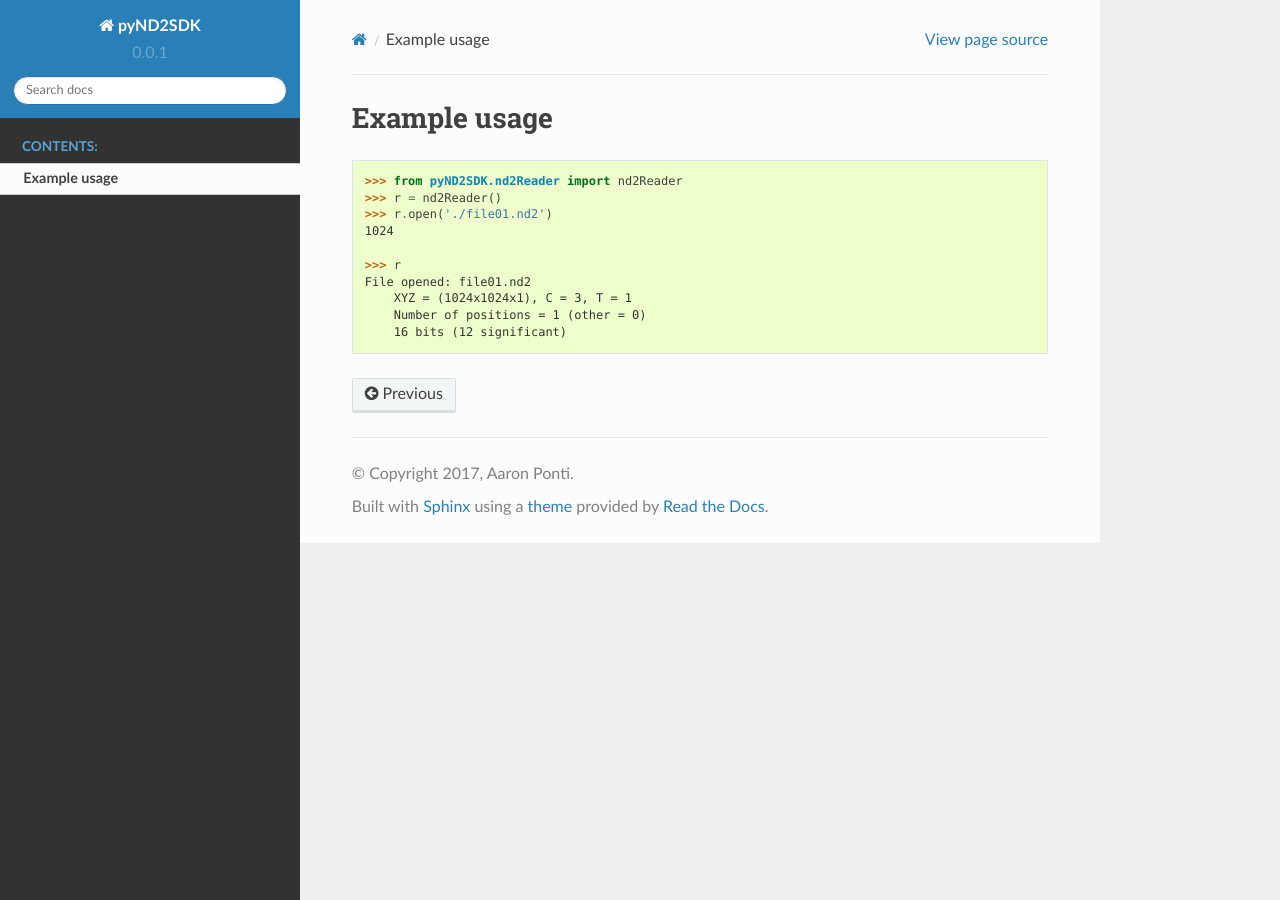
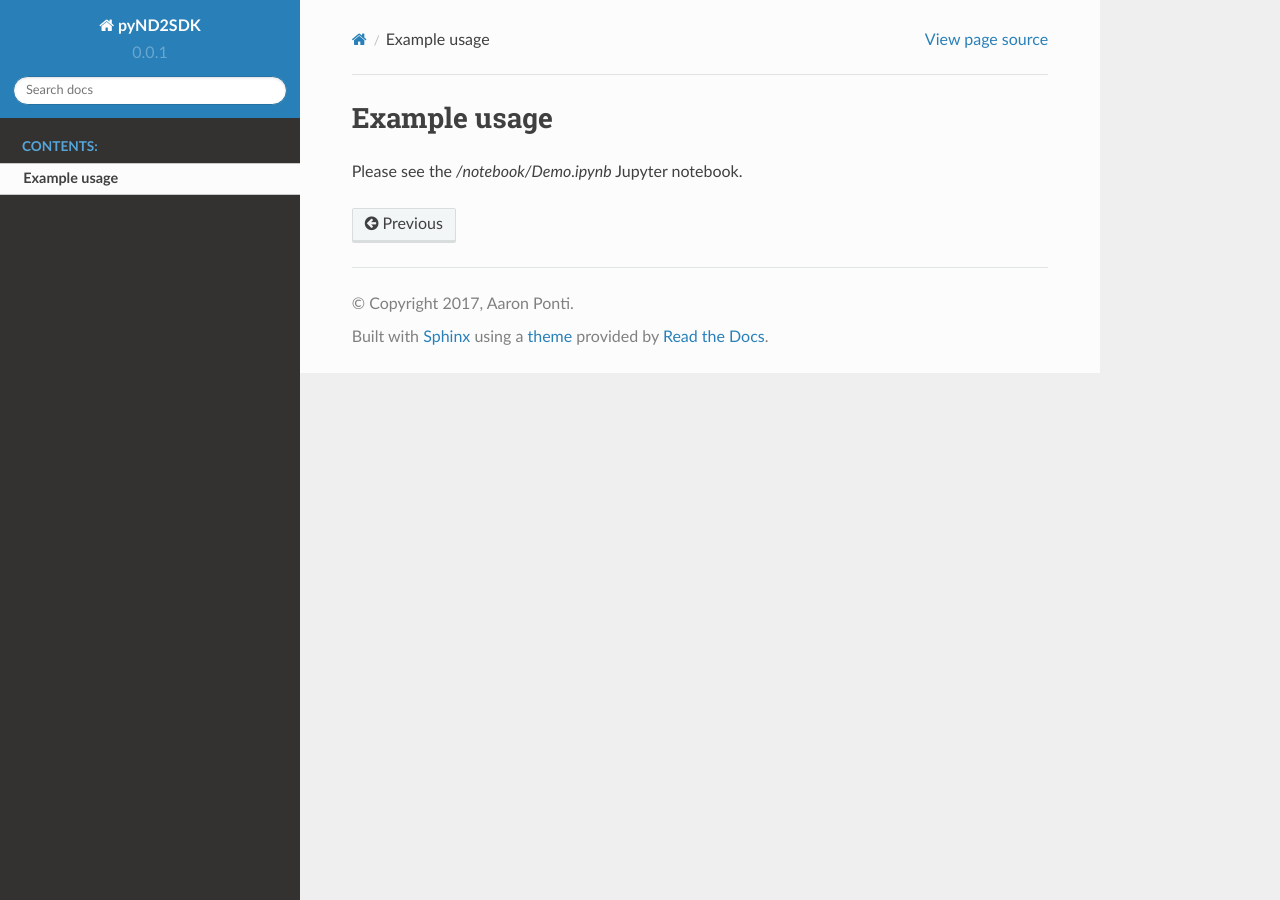
Before and after one commit to aarpon/pyND2SDK, a Sphinx documentation site: the page built from doc/examples.rst, in a window 1280 px wide. Built offline with Sphinx 7.4.7 and the Read the Docs theme 2.0.0, drawn with Linux system fonts in a browser that asks for light colours.

Commit message:
Point examples page in the documentation to the jupyter notebook.

```diff
--- a/doc/examples.rst
+++ b/doc/examples.rst
@@ -6,15 +6,4 @@ Example usage
    :caption: Contents:
 
 
-.. code-block:: python
-
-	>>> from pyND2SDK.nd2Reader import nd2Reader
-	>>> r = nd2Reader()
-	>>> r.open('./file01.nd2')
-	1024
-
-	>>> r
-	File opened: file01.nd2
-	    XYZ = (1024x1024x1), C = 3, T = 1
-	    Number of positions = 1 (other = 0)
-	    16 bits (12 significant)
+Please see the `/notebook/Demo.ipynb` Jupyter notebook.
```
